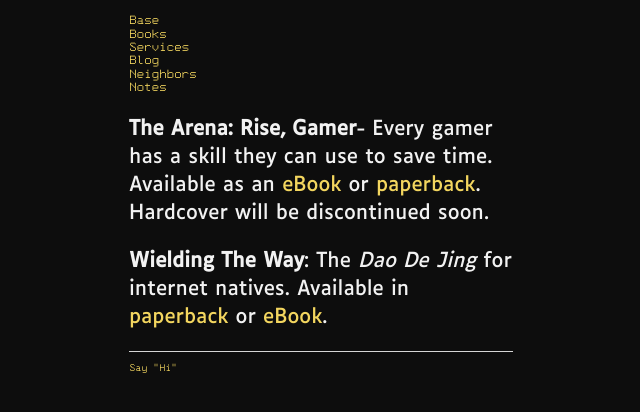
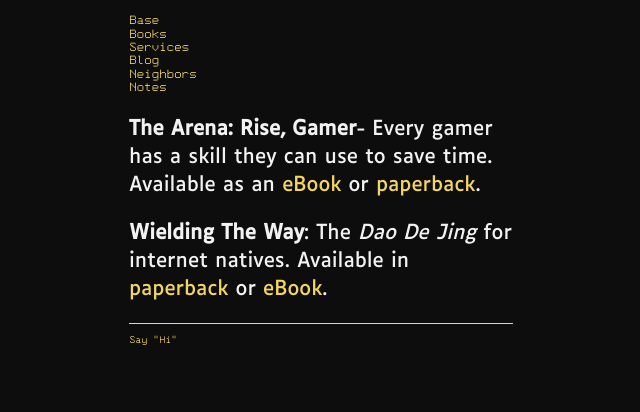
Before and after one commit to ray-dorai/ray-dorai.github.io, a Jekyll site: the page built from books.html, in a window 1280 px wide. Shown: the top 412 px of the page, without its empty margins (319-959 px from the left). Built offline with Jekyll 4.4.1, drawn with Linux system fonts in a browser that asks for light colours.

Commit message:
Update books.html

```diff
--- a/books.html
+++ b/books.html
@@ -4,6 +4,6 @@
 ---
 <div class="blurb">
 
-<p><b>The Arena: Rise, Gamer</b>- Every gamer has a skill they can use to save time. Available as an <a href="https://forshaper.gumroad.com/l/the_arena">eBook</a> or <a href="https://a.co/d/8VP40wE">paperback</a>. Hardcover will be discontinued soon.
+<p><b>The Arena: Rise, Gamer</b>- Every gamer has a skill they can use to save time. Available as an <a href="https://forshaper.gumroad.com/l/the_arena">eBook</a> or <a href="https://a.co/d/8VP40wE">paperback</a>.
 
 <p><b>Wielding The Way</b>: The <i>Dao De Jing</i> for internet natives. Available in <a href="https://www.amazon.com/Wielding-Way-Ray-Doraisamy/dp/B09HG2FCGZ/ref=tmm_pap_swatch_0?_encoding=UTF8&qid=1633528813&sr=8-1">paperback</a> or <a href="https://forshaper.gumroad.com/l/wielding_the_way">eBook</a>.</p>
```
